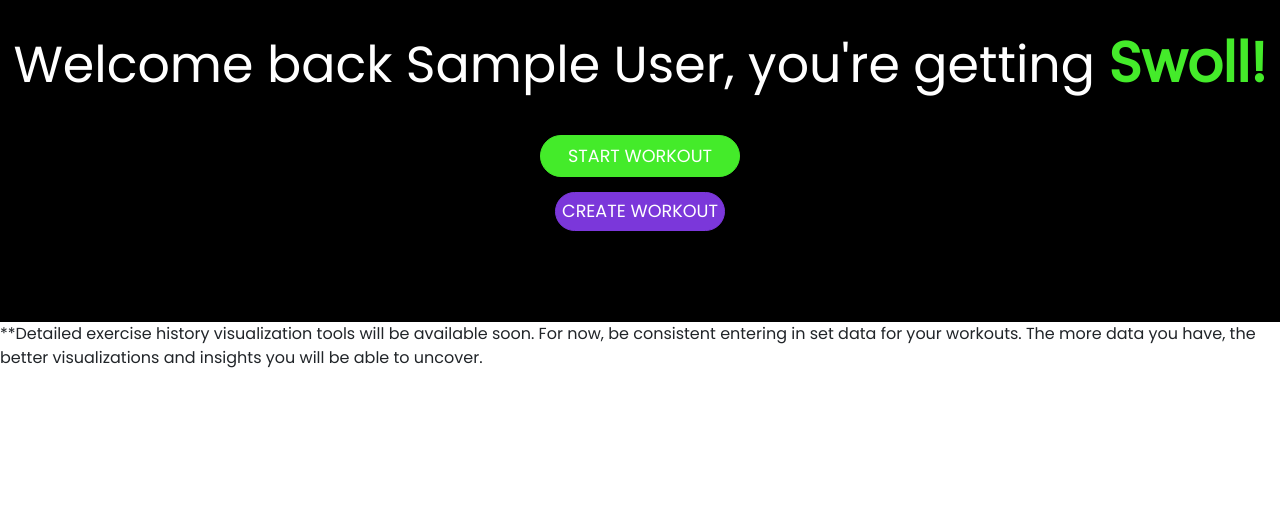
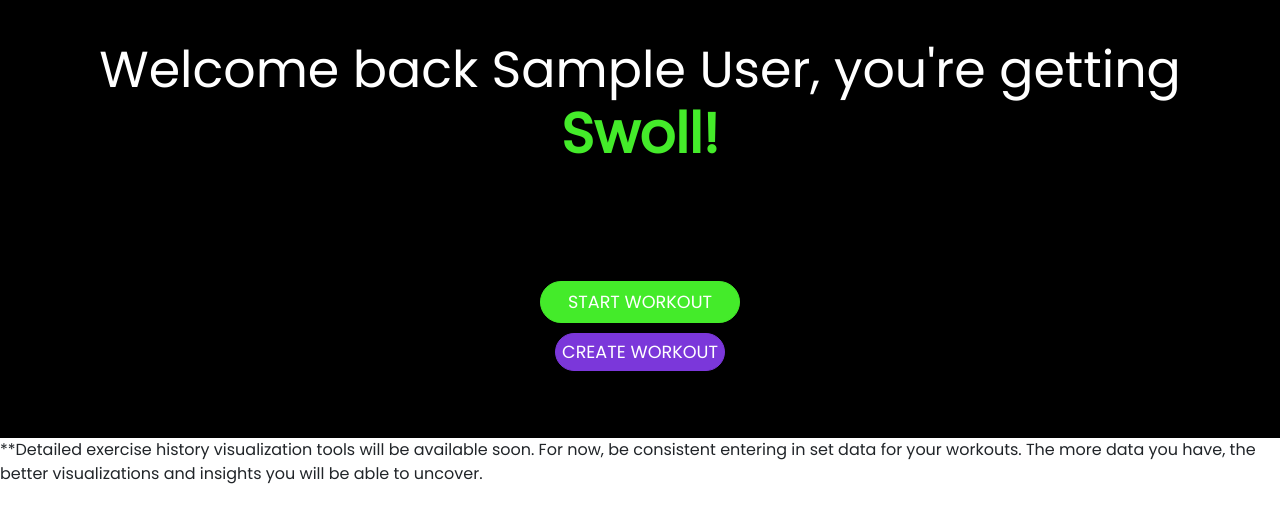
Before and after one commit to MasonKrause7/SwollTech, a Flask app: page /home.html/ in a window 1280 px wide. Shown: the part 98-621 px from the top of the page. Run offline with Flask 3, Linux system fonts and the light colour scheme; the visitor is signed in with stand-in values (Sample User, id 1); tables that the repository leaves empty hold one stand-in row (values such as "Sample post"); some libraries are stand-ins or nearby versions.

Commit message:
create workout styled, view workout next

```diff
--- a/application.py
+++ b/application.py
@@ -422,6 +422,24 @@ def create_exercise():
         message='You must be logged in to create exercises'
         return render_template('index.html', message=message, messageCategory='danger')
 
+@application.route('/cleartentativeexercise.html')
+def clear_tentative_exercise():
+    if user_authenticated():
+        #delete tentative name, and exercises from session
+        if 'existing_exercises' in session.keys():
+            session.pop('existing_exercises')
+        if 'new_exercises' in session.keys():
+            session.pop('new_exercises')
+        if 'new_workout_name' in session.keys():
+            session.pop('new_workout_name')
+
+        message = 'Tentative workout cleared'
+        return render_template(url_for('create_workout'), message=message, messageCategory='success')
+
+    else:
+        message = 'You must be logged in to create workouts'
+        return render_template('index.html', message=message, messageCategory='danger')
+
 
 @application.route('/postworkout.html/')
 def post_create_workout():
@@ -529,7 +547,7 @@ def post_create_workout():
             session.pop('existing_exercises')
         message = 'Workout created successfully'
 
-        return render_template(url_for('home'), message=message, messageCategory='success')
+        return render_template('home.html', message=message, messageCategory='success')
     else:
         message = "You must be logged in to create workouts"
         return render_template(url_for('login.html'), message=message, messageCategory='danger')
--- a/static/css/styles.css
+++ b/static/css/styles.css
@@ -96,7 +96,7 @@ body {
 /* END NAV SMALL STYLES*/
 /* GENERIC STYLING CLASSES */
 .page-title {
-    margin-top: 5px;
+    margin-top: 15px;
     width: 100%;
     text-align: center;
     font-size: 38pt;
@@ -125,7 +125,7 @@ body {
     border-radius: 30px;
     text-decoration: none;
     text-align: center;
-    margin-bottom: 25px;
+    margin-bottom: 10px;
     font-size: 110%;
 }
 .submit-button:hover {
@@ -142,7 +142,6 @@ body {
     color: var(--primary-light);
     text-align: center;
     text-decoration: none;
-    margin-top: -15px;
     padding: 5px;
 }
 .back-to-home-button:hover {
@@ -190,6 +189,10 @@ body {
 }
 #index-container h1, h2, span, a {
     color: var(--primary-light);
+}
+#index-container h1 strong {
+    color: var(--primary-green);
+    font-size: 105%;
 }
 #signup-or-signin-box {
     margin: 100px 50px;
@@ -271,7 +274,7 @@ body {
 /* HOME STYLES */
 #home-hero {
     width: 100vw;
-    padding: 25px 0px;
+    padding: 25px 4vw;
     background-color: var(--primary-dark);
     display: flex;
     flex-direction: column;
@@ -287,14 +290,15 @@ body {
 #start-workout-button {
     width: 200px;
     padding: 7px 0px;
-    margin-top: 30px;
+    margin-top: 105px;
     font-size: 110%;
 }
 #create-workout-secondary-button {
     width: 170px;
     background-color: var(--primary-purple);
     border: 1px solid var(--primary-purple);
-    margin-top: -10px;
+    margin-top: 0px;
+    margin-bottom: 0px;
 }
 #create-workout-secondary-button:hover {
     background-color: var(--secondary-purple-dark);
@@ -316,9 +320,19 @@ body {
 #create-workout-steps-list {
     margin: 0px;
     padding: 0px;
+    text-align: center;
+    list-style: none;
 }
 #create-workout-steps-list li{
     margin: 3px 5px;
+
+}
+.create-workout-step-button {
+    font-size: 115%;
+    color: var(--primary-purple);
+}
+.create-workout-step-button:hover {
+    color: var(--primary-green);
 }
 #tentative-workout-container {
     margin: 20px 0px;
@@ -328,6 +342,29 @@ body {
 #existing-exercise-list-title {
     color: var(--primary-dark);
 }
-
+#submit-new-workout-button {
+    width: 220px;
+}
+#clear-tentative-workout-button {
+    margin-bottom: 10px;
+    border-radius: 30px;
+    border: 1px solid var(--primary-red);
+    background-color: var(--primary-red);
+    color: var(--primary-light);
+    padding: 5px;
+    text-decoration: none;
+}
+#clear-tentative-workout-button:hover {
+    border: 1px solid var(--secondary-red-dark);
+    background-color: var(--secondary-red-dark);
+    text-decoration: none;
+    color: var(--primary-light);
+}
+.double-buttons {
+    display: flex;
+    flex-direction: column;
+    align-items: center;
+    width: 100%;
+}
 
 /* END CREATE WORKOUT STYLES */
--- a/templates/createexercise.html
+++ b/templates/createexercise.html
@@ -10,6 +10,9 @@
         <option>Strength</option>
         <option>Cardio</option>
     </select>
-    <input type="button" value="Add exercise" class="submit-button" onclick="createExercise()">
+    <div class="double-buttons">
+        <input type="button" value="Add exercise" class="submit-button" onclick="createExercise()">
+        <a type="button" class="back-to-home-button" href="{{url_for('create_workout')}}">Back To Workout</a>
+    </div>
 </form>
 {% endblock%}
--- a/templates/home.html
+++ b/templates/home.html
@@ -8,24 +8,28 @@
     {% if num_seshs %}
         <h2 class="page-title">Welcome back {{ session['fname'] }}, you're getting <strong>Swoll!</strong></h2>
 
-        <a type="button" id="start-workout-button" class="submit-button" href="{{url_for('select_workout')}}">START WORKOUT</a>
-        <a type="button" id="create-workout-secondary-button" class="submit-button" href="{{url_for('create_workout')}}">CREATE WORKOUT</a>
+        <div class="double-buttons">
+            <a type="button" id="start-workout-button" class="submit-button" href="{{url_for('select_workout')}}">START WORKOUT</a>
+            <a type="button" id="create-workout-secondary-button" class="submit-button" href="{{url_for('create_workout')}}">CREATE WORKOUT</a>
+        </div>
         <h3>{{num_seshs}} workouts completed so far, keep it up!</h3>
         <div id="chart" class="container-fluid align-items-center justify-content-center ">
 
         </div>
     {% else %}
-        <h2 class="page-title">Welcome to SwollTech {{ session['fname'] }}</h2>
+        <h2 class="page-title">Welcome to SwollTech, {{ session['fname'] }}. Let's get <strong>shredded.</strong></h2>
         {% if num_workouts == 0%}
 
         <a type="button" id="create-workout-primary-button" class="submit-button" href="{{url_for('create_workout')}}">CREATE WORKOUT</a>
 
-        {% else %}
-        <div>
+
+            {% else %}
+        <div class="double-buttons">
             <a type="button" class="submit-button" href="{{url_for('select_workout')}}">START WORKOUT</a>
+            <a type="button" id="create-workout-secondary-button" class="submit-button" href="{{url_for('create_workout')}}">CREATE WORKOUT</a>
         </div>
         {% endif %}
-        <p><b>Lets take your fitness to the next level. Build your workout using the CREATE WORKOUT tool, then use the START WORKOUT button to begin a workout sesh.</b></p>
+
     {% endif %}
 </div>
 <p>**Detailed exercise history visualization tools will be available soon. For now, be consistent entering in set data for your workouts. The more data you have, the better visualizations and insights you will be able to uncover.</p>
--- a/templates/index.html
+++ b/templates/index.html
@@ -4,13 +4,13 @@
 {% block content %}
 <div id="index-container">
     <section id="index-hero">
-        <h1 id="index-title"><b><strong>{% block title %}SwollTech{% endblock %}</strong></b></h1>
+        <h1 id="index-title"><b><strong>Swoll</strong>Tech</b></h1>
         <div id="bar"></div>
         <h2 id="index-subtitle">Applying data analytics to maximize your <strong>gains</strong>.</h2>
     </section>
 
     <section id="signup-or-signin-box">
-        <p class="p1">Create your own workouts, add exercises, and start tracking your data. It's free and easy to get started.</p>
+        <p class="p1">Create your own workouts and start tracking your data. It's 100% free, and easy to get started.</p>
         <a class="signuplink" class="submit-button" id="signup-button" href="{{ url_for('get_signup')}}">Get Started</a>
         <p class="p2">Already a member?</p>
         <a class="signuplink" id="signin-button" href="{{ url_for('login')}}">Sign in</a>
--- a/templates/nameworkout.html
+++ b/templates/nameworkout.html
@@ -8,7 +8,10 @@
     <label for="workout_name">Workout name</label>
     <input class="form-input" type="text" name="workout_name" id="workout_name" required="required">
 
-    <input class="submit-button" onclick="nameWorkout()" type="button" value="Submit">
+    <div class="double-buttons">
+        <input class="submit-button" onclick="nameWorkout()" type="button" value="Submit">
+        <a class="back-to-home-button" href="{{ url_for('create_workout') }}">Back to Workout</a>
+    </div>
 </form>
 
 {% endblock %}
```
Also changed, not shown: templates/createworkout.html (+10 -7 lines).
